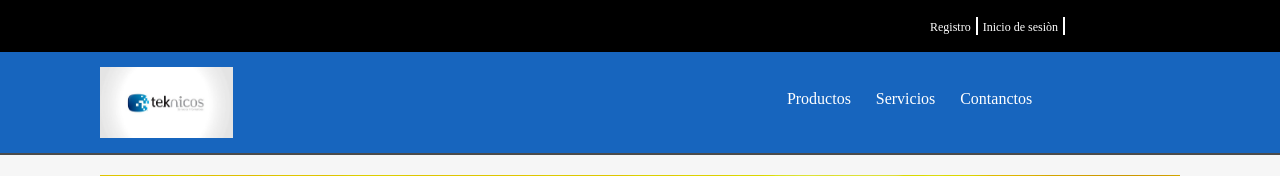
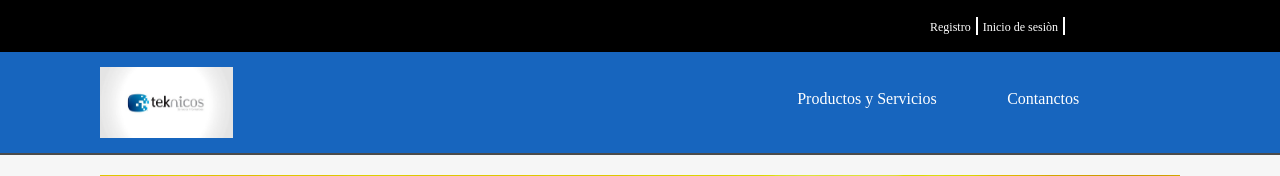
Before and after one commit to marco-ortega0808/ecommerce, a PHP site: page / in a window 1280 px wide. Shown: the top 176 px of the page. Run offline with PHP 8.4, Linux system fonts and the light colour scheme.

Commit message:
Se cambio los nombres de los apartados Productos Servicios por Productos y Servicios

```diff
--- a/css/style.css
+++ b/css/style.css
@@ -1,3 +1,4 @@
+/*-------------------Pagina Principal------------*/
 body{
     background: #f6f6f6;
     padding: 0px;
@@ -55,8 +56,9 @@ a{
     display: flex;
 }
 .menu-bar{
-    margin-left: 6.6%;
+    margin-left: 6%;
     padding-top: 7px;
+    width: 210px;
 }
 .color-menu-bar{
     color: #ffffff;
--- a/index.html
+++ b/index.html
@@ -31,10 +31,7 @@
                 </div>
                 <ul>
                     <li class="menu-bar">
-                        <a class="color-menu-bar" href="productos.html">Productos</a>
-                    </li>
-                    <li class="menu-bar">
-                        <a class="color-menu-bar" href="productos.html">Servicios</a>
+                        <a class="color-menu-bar" href="productos.html">Productos y Servicios</a>
                     </li>
                     <li class="menu-bar">
                         <a class="color-menu-bar" href="contacto.html">Contanctos</a>
```
